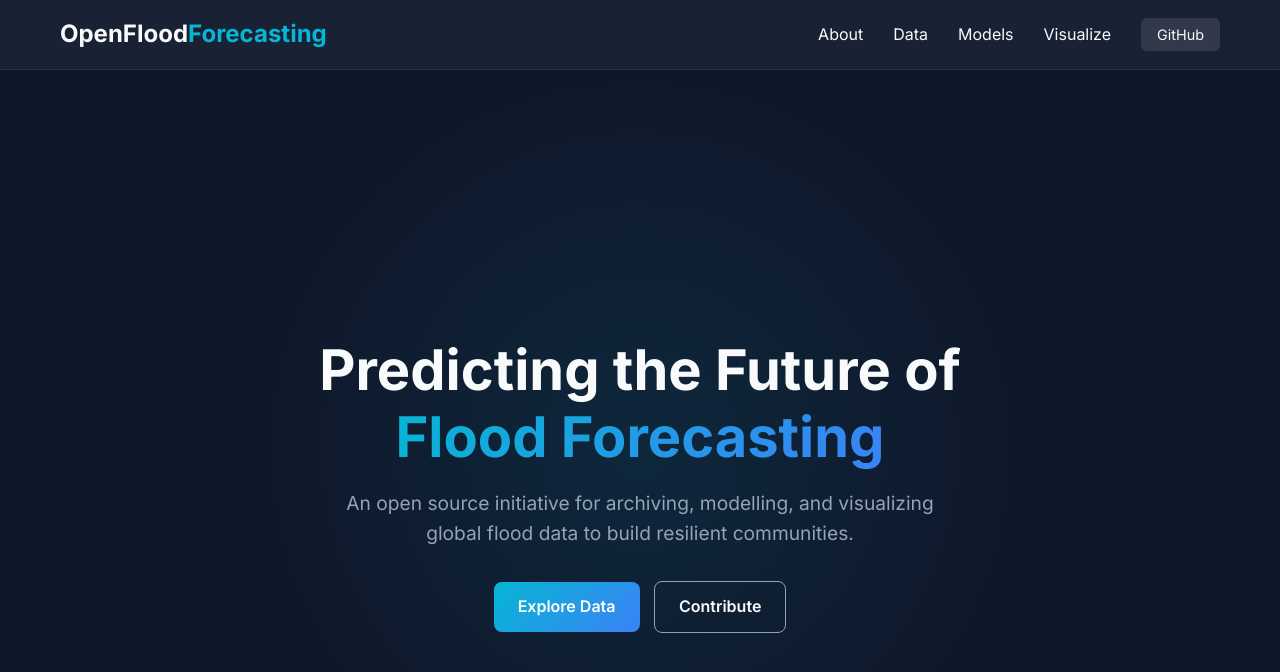
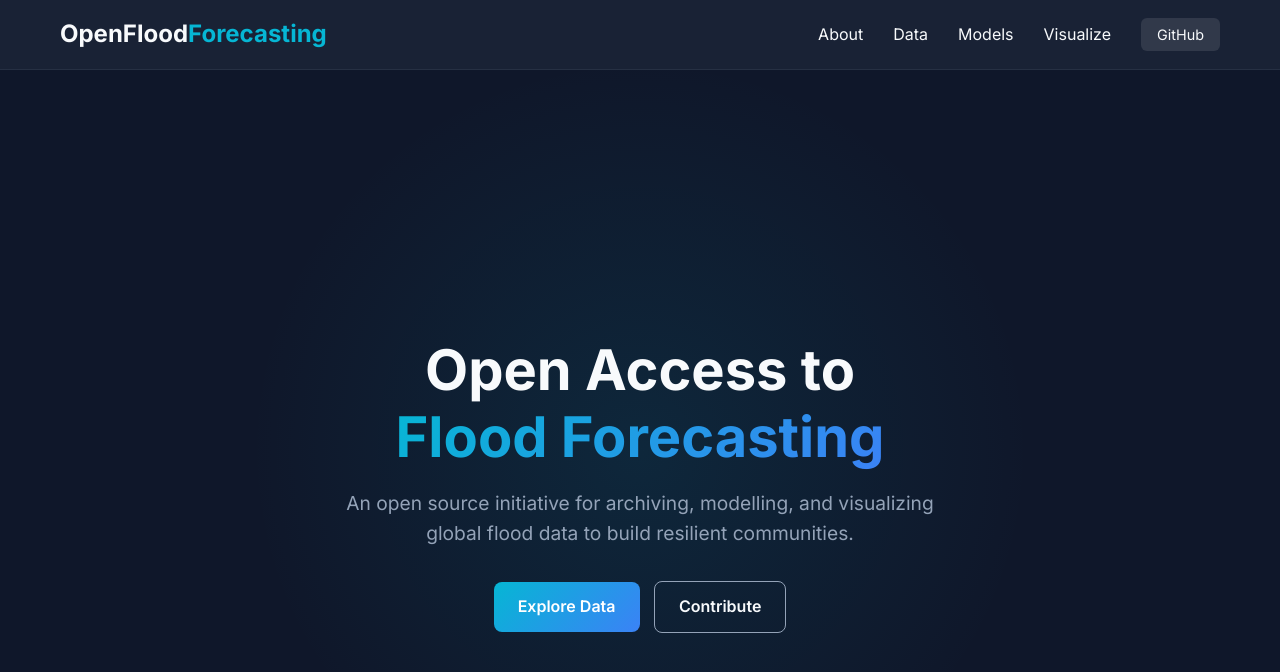
Before and after one commit to OpenFloodForecasting/OpenFloodForecasting.github.io, a Jekyll site: the page built from index.md, in a window 1280 px wide and 900 px high. Shown: the top 672 px of the window. Built offline with Jekyll 4.4.1, drawn with Linux system fonts in a browser that asks for light colours; some of the changed text lies outside the part shown.

Commit message:
fix: addressing reviews

```diff
--- a/_layouts/default.html
+++ b/_layouts/default.html
@@ -41,7 +41,7 @@
     <header class="hero">
         <div class="hero-bg"></div>
         <div class="container hero-content">
-            <h1 class="fade-in">Predicting the Future of <br><span class="gradient-text">Flood Forecasting</span></h1>
+            <h1 class="fade-in">Open Access to <br><span class="gradient-text">Flood Forecasting</span></h1>
             <p class="fade-in delay-1">An open source initiative for archiving, modelling, and visualizing global flood
                 data to build resilient communities.</p>
             <div class="hero-buttons fade-in delay-2">
--- a/index.md
+++ b/index.md
@@ -8,7 +8,7 @@
     <div class="container">
         <div class="section-header">
             <h2>Our Mission</h2>
-            <p>Democratizing access to flood forecasting technologies.</p>
+            <p>Open access to flood forecasting datasets and technologies.</p>
         </div>
         <div class="about-grid">
             <div class="card fade-up">
```
Also changed, not shown: other parts of _layouts/default.html (+1 -1 lines).
